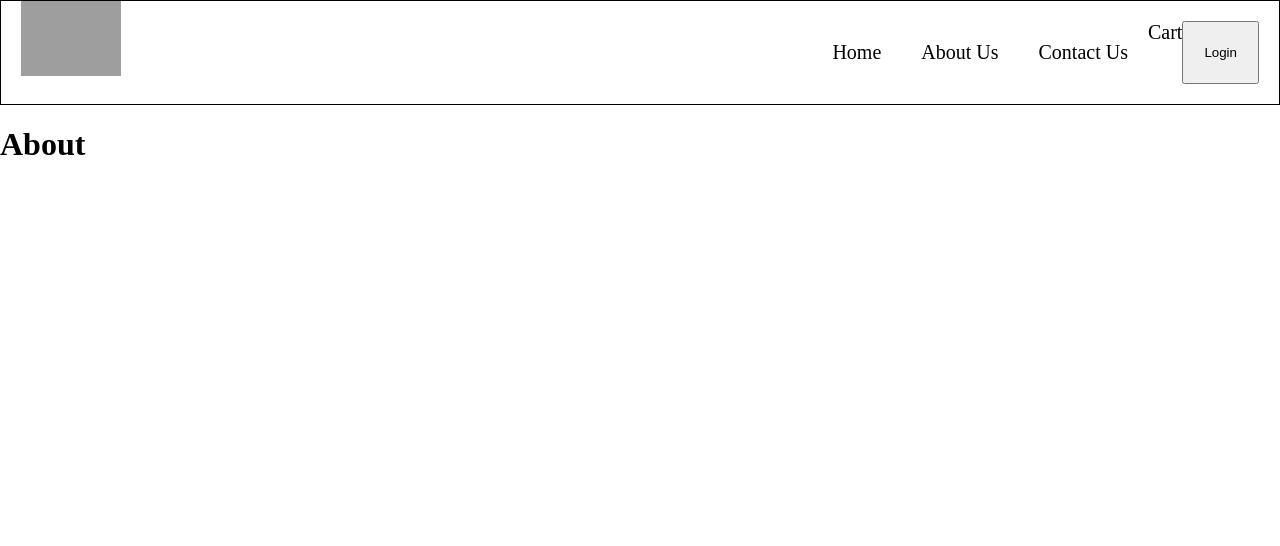
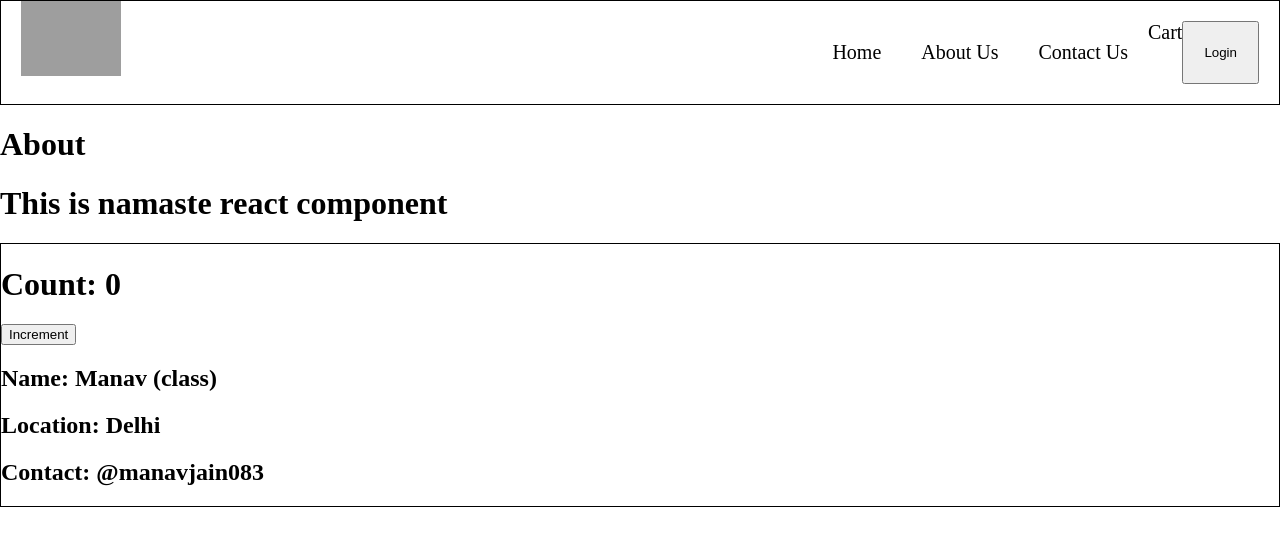
Before and after one commit to manav083/namasteReact, a React (Vite) app: page /about in a window 1280 px wide. Shown: the top 546 px of the page. Built offline with nearby package versions, Linux system fonts and the light colour scheme; grey boxes are pictures that could not be loaded.

Commit message:
episode 8 partial

```diff
--- a/index.css
+++ b/index.css
@@ -96,3 +96,8 @@ a{
 .search-box {
   padding: 5px;
 }
+
+
+.user-card {
+  border: 1px solid black;
+}
--- a/src/components/About.js
+++ b/src/components/About.js
@@ -1,9 +1,17 @@
 import React from 'react'
+import User from './User'
+import UserClass from './UserClass'
 
 const About = () => {
   return (
     <div>
       <h1>About</h1>
+      <h1>This is namaste react component</h1>
+
+      {/* <User name="Manav (function)" location="Delhi" /> */}
+
+
+      <UserClass name="Manav (class)" location="Delhi" />
     </div>
   )
 }
--- /dev/null
+++ b/src/components/User.js
@@ -0,0 +1,17 @@
+import React, { useState } from 'react'
+
+const User = (props) => {
+    const [count] = useState(0);
+    const [count2] = useState(1);
+  return (
+    <div className='user-card'>
+        <h1>Count= {count}</h1>
+        <h1>Count2= {count2}</h1>
+        <h2>Name: {props.name}</h2>
+        <h2>Location: {props.location}</h2>
+        <h2>Contact: @manavjain083</h2>
+    </div>
+  )
+}
+
+export default User
--- /dev/null
+++ b/src/components/UserClass.js
@@ -0,0 +1,39 @@
+import React from "react"
+
+class UserClass extends React.Component {
+    // extends React.Component which tells React that this class
+    // is a class based component.
+    // React.Component is a class given by React
+
+    // In class based component to receive props we need to create a
+    // constructor and receive with a keyword called super()
+
+    constructor(props) {
+        super(props);
+
+
+        this.state = {
+            count: 0,
+        }
+    }
+
+    // go to questions
+
+    // render method returns some piece of jsx
+    render() {
+        return (
+            <div className='user-card'>
+                <h1>Count: {this.state.count}</h1>
+                {/* never update state variables directly like
+                this.state.count = this.state.count + 1
+                */}
+                <button onClick={() => this.setState({ count: this.state.count + 1 })}>Increment</button>
+                <h2>Name: {this.props.name}</h2>
+                <h2>Location: {this.props.location}</h2>
+                <h2>Contact: @manavjain083</h2>
+            </div>
+        )
+    }
+}
+
+export default UserClass;
```
Also changed, not shown: 1 other file (tests, documents, lock files or other folders).
